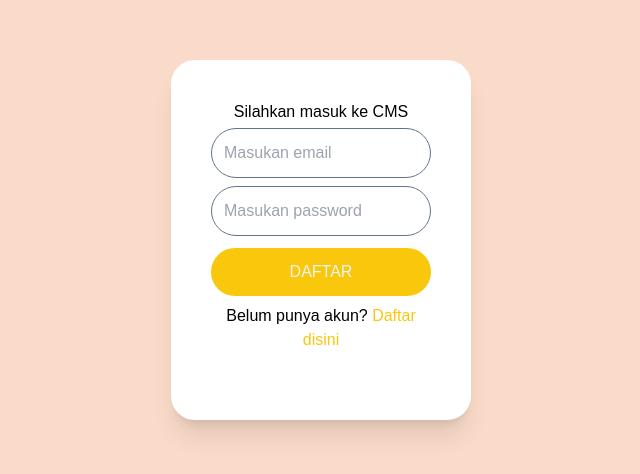
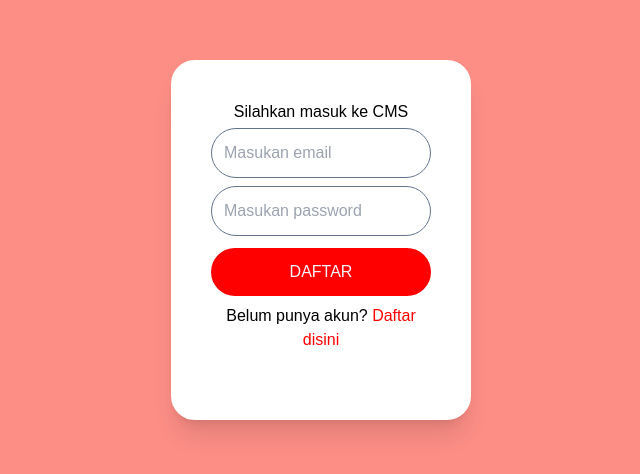
Before and after one commit to jaffrantirta/project-bli-putra-news-tokoh-dewata, a React (Create React App) app: page /register in a window 1280 px wide. Shown: the part 160-634 px from the top of the page, without its empty margins (319-959 px from the left). Built offline with nearby package versions, Linux system fonts and the light colour scheme.

Commit message:
adjustment

```diff
--- a/src/pages/NewsRead.js
+++ b/src/pages/NewsRead.js
@@ -6,7 +6,7 @@ import { NewsListComponent } from "../components";
 import { showFrom, updateOrCreate } from "../context/HitContext";
 import { selectSingleById } from "../context/NewsContext";
 import { HeaderSection, NavbarSection } from "../sections";
-import { ERROR_MESSAGE } from "../utils/Constant";
+import { BASE_URL, ERROR_MESSAGE } from "../utils/Constant";
 import Loader from "../utils/Loader";
 import convertText from "../utils/ConvertText";
 
@@ -50,9 +50,7 @@ export default function NewsRead() {
   }, [search]);
 
   const shareOnFacebook = (id, title) => {
-    let shareUrl = `https://ariessujati.com/read?id=${id}&news=${convertText(
-      title
-    )}`;
+    let shareUrl = `${BASE_URL}read?id=${id}&news=${convertText(title)}`;
     window.open(
       "https://www.facebook.com/sharer/sharer.php?u=" +
         encodeURIComponent(shareUrl),
@@ -60,9 +58,7 @@ export default function NewsRead() {
     );
   };
   const shareOnTwitter = (id, title) => {
-    let tweetUrl = `https://ariessujati.com/read?id=${id}&news=${convertText(
-      title
-    )}`;
+    let tweetUrl = `${BASE_URL}read?id=${id}&news=${convertText(title)}`;
     let tweetText = title;
     window.open(
       "https://twitter.com/intent/tweet?text=" +
@@ -73,9 +69,7 @@ export default function NewsRead() {
     );
   };
   const sharedOnWhatsApp = (id, title) => {
-    let shareUrl = `https://ariessujati.com/read?id=${id}&news=${convertText(
-      title
-    )}`;
+    let shareUrl = `${BASE_URL}read?id=${id}&news=${convertText(title)}`;
     let messageText = title + " " + shareUrl;
     let whatsappUrl =
       "https://api.whatsapp.com/send?text=" + encodeURIComponent(messageText);
--- a/src/sections/NewsListSection.js
+++ b/src/sections/NewsListSection.js
@@ -13,7 +13,7 @@ export default function NewsListSection() {
   useEffect(() => {
     async function getNewsLeft() {
       const { data, error } = await show()
-        .eq("category_id", 17)
+        .eq("category_id", 1)
         .select("*, categories(*)");
       if (error) {
         Swal.fire(ERROR_MESSAGE, error.message, "error");
@@ -47,9 +47,7 @@ export default function NewsListSection() {
   return (
     <div className="grid grid-cols-1 md:grid-cols-4 gap-5 p-10 md:px-44 h-fit md:h-screen overflow-hidden">
       <div className="flex flex-col gap-5 overflow-y-auto">
-        <p className="text-2xl text-primary font-bold underline">
-          BERITA UTAMA
-        </p>
+        <p className="text-2xl text-primary font-bold underline">ABOUT</p>
         {newsListLeft.map((item, index) => (
           <NewsListComponent
             key={index}
--- a/src/utils/Constant.js
+++ b/src/utils/Constant.js
@@ -1,9 +1,10 @@
-export const APP_NAME = "Wayan Geredeg";
-export const TAG_LINE = "I Wayan Geredeg.SH";
-export const SUPABASE_URL = "https://pxvxdxdwyfrqibwggwqe.supabase.co/";
+export const APP_NAME = "Tokoh Dewata";
+export const TAG_LINE = "Tokoh Dewata Bali";
+export const SUPABASE_URL = "https://zltphivgvxmhkivuhtkt.supabase.co";
 export const SUPABASE_KEY =
-  "eyJhbGciOiJIUzI1NiIsInR5cCI6IkpXVCJ9.eyJpc3MiOiJzdXBhYmFzZSIsInJlZiI6InB4dnhkeGR3eWZycWlid2dnd3FlIiwicm9sZSI6ImFub24iLCJpYXQiOjE3MDM2MDYwMjgsImV4cCI6MjAxOTE4MjAyOH0.TMXFq-ywJfzj-qXv7utGOCUT2hGTywPLXWDPkxhGIms";
+  "eyJhbGciOiJIUzI1NiIsInR5cCI6IkpXVCJ9.eyJpc3MiOiJzdXBhYmFzZSIsInJlZiI6InpsdHBoaXZndnhtaGtpdnVodGt0Iiwicm9sZSI6ImFub24iLCJpYXQiOjE3MTMxNTc5MDksImV4cCI6MjAyODczMzkwOX0.0fKTycqT0NC5E1AroY0_NOIagiwaiCcu7TOb8MnP7Ro";
 export const ERROR_MESSAGE = "Ups! Sepertinya ada kesalahan";
 export const IS_LOGIN =
   localStorage.getItem("access_token") !== null ? true : false;
 export const CACHE_EXPIRATION_TIME = 60000;
+export const BASE_URL = "https://tokohdewata.com/";
--- a/tailwind.config.js
+++ b/tailwind.config.js
@@ -12,10 +12,10 @@ module.exports = {
         third: ["Dancing Script", "cursive"],
       },
       colors: {
-        primary: "#f9c70c",
-        accentColor: "#fadbc9",
-        secondary: "#fdf0da",
-        third: "#e9b250",
+        primary: "#FF0000",
+        accentColor: "#fc8e86",
+        secondary: "#fcd0cc",
+        third: "#ab1103",
       },
     },
   },
```
